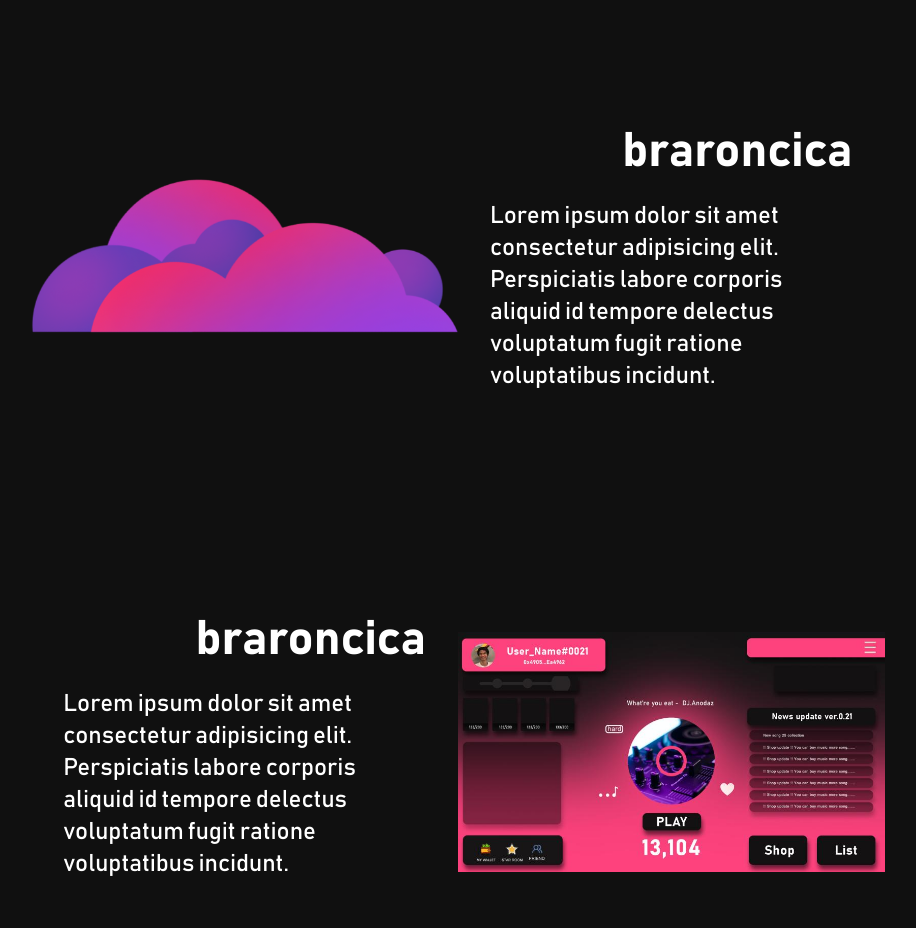
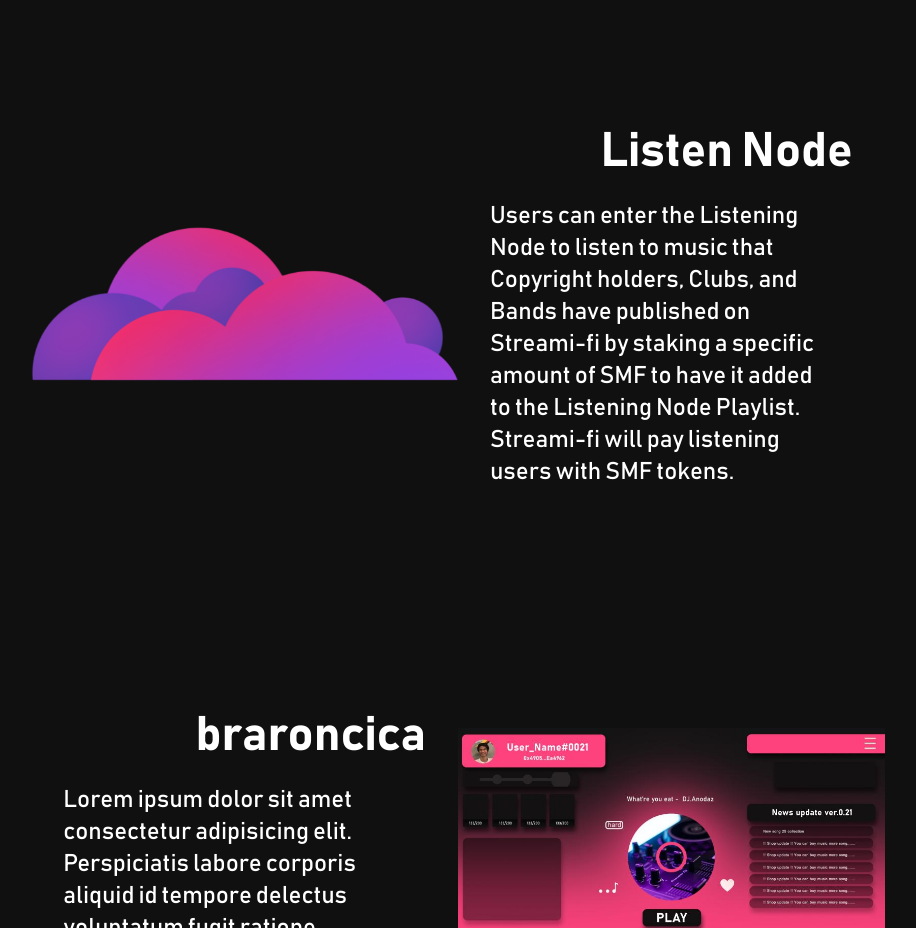
Before and after one commit to anodazCenter/anodazcenter.github.io, a Next.js app: page / in a window 1280 px wide. Shown: the part 1400-2328 px from the top of the page, without its empty margins (182-1098 px from the left). Built offline with nearby package versions, Linux system fonts and the light colour scheme.

Commit message:
Listen node
text

```diff
--- a/pages/index.js
+++ b/pages/index.js
@@ -285,7 +285,7 @@
                   lg:text-right     lg:text-3xl
                   md:text-center    md:text-3xl
                   sm:text-center    sm:text-3xl
-            ">braroncica</h1>
+            ">Listen Node</h1>
             <p className="  pr-4
                   text-center       text-lg
                   2xl:text-left     2xl:text-2xl
@@ -294,9 +294,9 @@
                   md:text-center    md:text-xl
                   sm:text-center    sm:text-xl
             ">
-              Lorem ipsum dolor sit amet consectetur adipisicing elit.
-              Perspiciatis labore corporis aliquid id tempore delectus
-              voluptatum fugit ratione voluptatibus incidunt.
+              Users can enter the Listening Node to listen to music that Copyright holders,
+              Clubs, and Bands have published on Streami-fi by staking a specific amount of SMF to have it added to the Listening Node Playlist.
+              Streami-fi will pay listening users with SMF tokens.
             </p>
           </div>
         </div>
```
